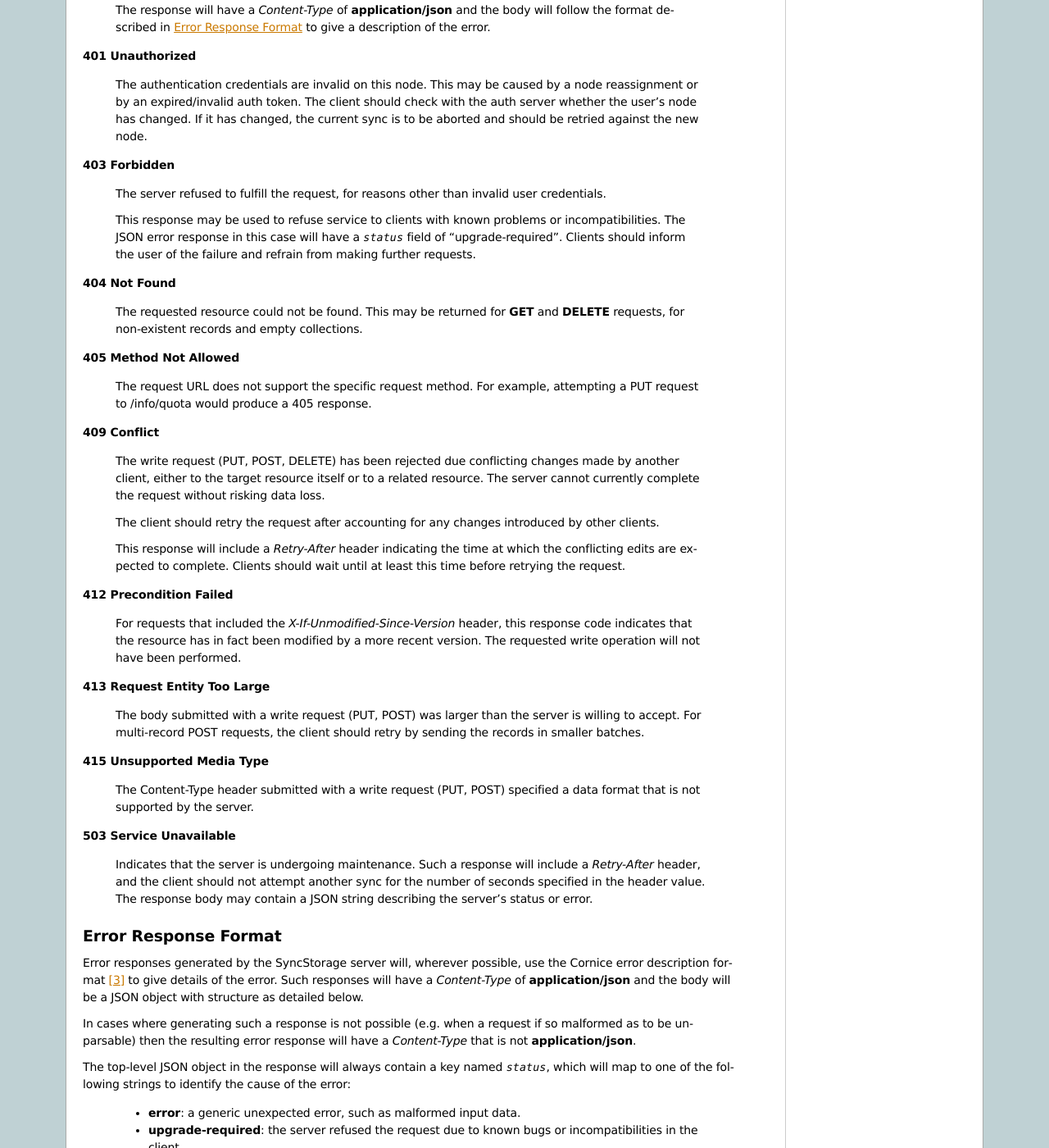
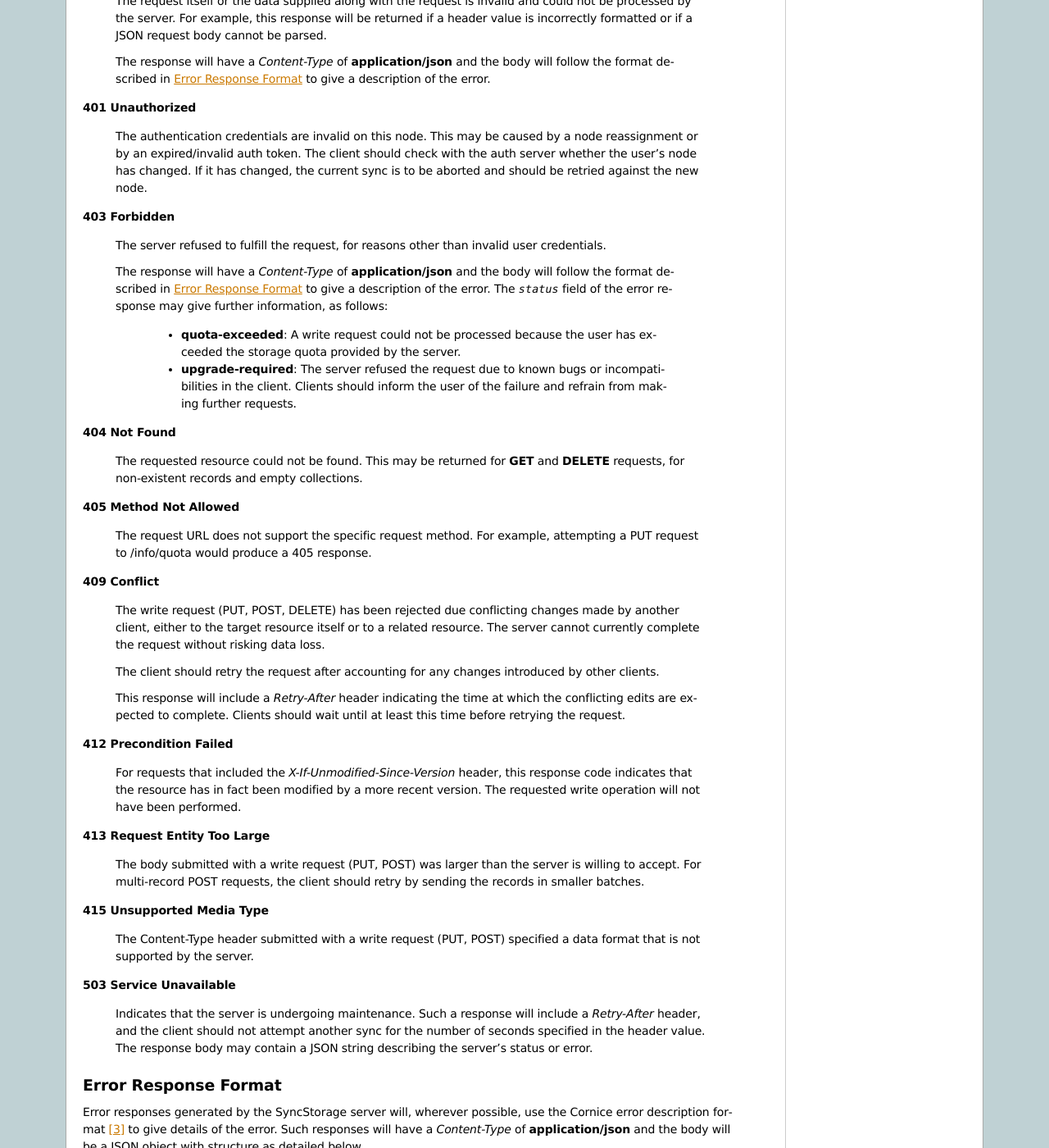
Before and after one commit to mozilla-services/docs, a Sphinx documentation site: the page built from source/storage/apis-2.0.rst, in a window 1280 px wide and 1400 px high, scrolled down 9639 px. Shown: the whole window at 82% size. Built offline with Sphinx 7.4.7, drawn with Linux system fonts in a browser that asks for light colours; the version number could not be read and is left out; some of the changed text lies outside the part shown.

Commit message:
[Storage] define a "quota-exceeded" error status; r=rnewman

```diff
--- a/source/storage/apis-2.0.rst
+++ b/source/storage/apis-2.0.rst
@@ -321,6 +321,8 @@ collection.
 
     Possible HTTP error responses:
 
+    - **403 Forbidden:**  the user has exceeded their storage quota
+      (status="quota-exceeded").
     - **409 Conflict:**  another client has made (or is currently making)
       changes that may conflict with the requested operation.
     - **412 Precondition Failed:**  the last-modified version number of
@@ -362,6 +364,8 @@ collection.
 
     Possible HTTP error responses:
 
+    - **403 Forbidden:**  the user has exceeded their storage quota
+      (status="quota-exceeded").
     - **409 Conflict:**  another client has made (or is currently making)
       changes that may conflict with the requested operation.
     - **412 Precondition Failed:**  the last-modified version number of
@@ -420,6 +424,8 @@ collection.
 
     Possible HTTP error responses:
 
+    - **403 Forbidden:**  the user has exceeded their storage quota
+      (status="quota-exceeded").
     - **409 Conflict:**  another client has made (or is currently making)
       changes that may conflict with the requested operation.
     - **412 Precondition Failed:**  the last-modified version number of
@@ -675,10 +681,17 @@ protocol.
     The server refused to fulfill the request, for reasons other than invalid
     user credentials.
 
-    This response may be used to refuse service to clients with known problems
-    or incompatibilities.  The JSON error response in this case will have a
-    `status` field of "upgrade-required".  Clients should inform the user of
-    the failure and refrain from making further requests.
+    The response will have a *Content-Type* of **application/json** and the
+    body will follow the format described in :ref:`syncstorage_error_format`
+    to give a description of the error.  The `status` field of the error
+    response may give further information, as follows:
+
+      * **quota-exceeded**:  A write request could not be processed because
+        the user has exceeded the storage quota provided by the server.
+
+      * **upgrade-required**:  The server refused the request due to known
+        bugs or incompatibilities in the client.  Clients should inform the
+        user of the failure and refrain from making further requests.
 
 
 **404 Not Found**
@@ -757,6 +770,8 @@ The top-level JSON object in the response will always contain a key named
 cause of the error:
 
   * **error**:  a generic unexpected error, such as malformed input data.
+  * **quota-exceeded**:  a write request could not be processed because the
+    user has exceeded the storage quota provided by the server.
   * **upgrade-required**:  the server refused the request due to known bugs
     or incompatibilities in the client.
 
```
